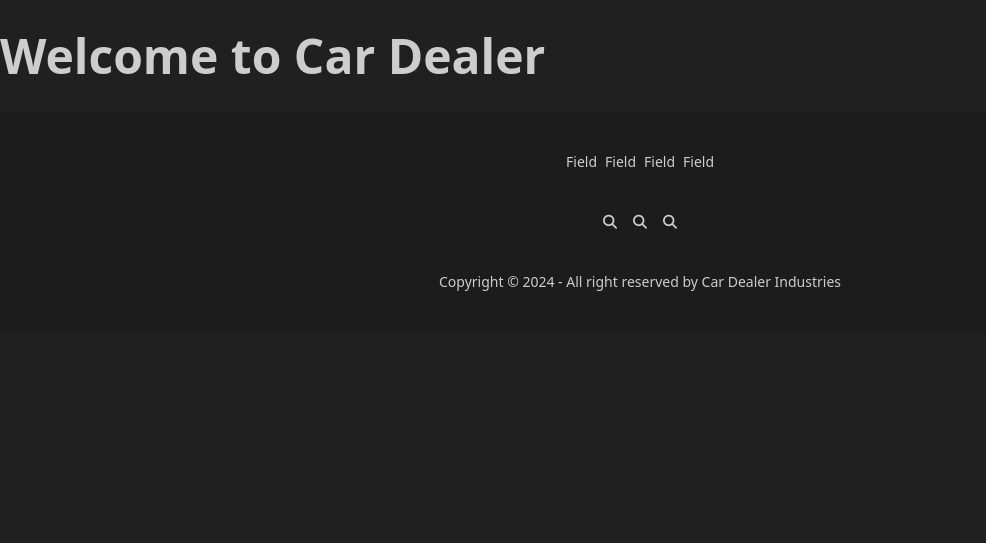
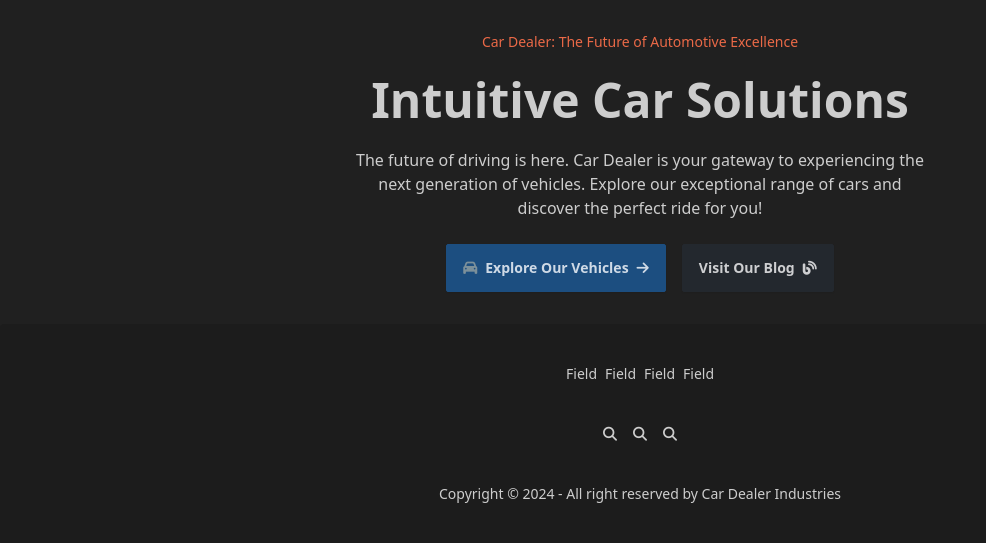
Before and after one commit to fzaca/car-dealer-system, a Django app: page / in a window 1280 px wide. Shown: the part 64-607 px from the top of the page, without its empty margins (0-986 px from the left). Run offline with Django 5.2, Linux system fonts and the light colour scheme; data that the repository does not hold is empty.

Commit message:
Add hero

```diff
--- /dev/null
+++ b/resources/core/templates/components/hero.html
@@ -0,0 +1,26 @@
+<!-- Hero -->
+{% load static %}
+<div class="flex justify-center">
+  <div class="flex flex-col items-center text-center gap-6 max-w-xl">
+    <span class="text-sm text-accent">Car Dealer: The Future of Automotive Excellence</span>
+
+    <h1 class="text-5xl font-bold">Intuitive Car Solutions</h1>
+
+    <span class>
+      The future of driving is here. Car Dealer is your gateway to experiencing the next generation of vehicles. Explore our exceptional range of cars and discover the perfect ride for you!
+    </span>
+
+    <div class="flex gap-4">
+      <a class="btn btn-primary">
+        <i class="fa-solid fa-car text-secondary"></i>
+        Explore Our Vehicles
+        <i class="fa-solid fa-arrow-right text-sm"></i>
+      </a>
+
+      <a class="btn btn-neutral">
+        Visit Our Blog
+        <i class="fa-solid fa-blog"></i>
+      </a>
+    </div>
+  </div>
+</div>
--- a/resources/core/templates/home.html
+++ b/resources/core/templates/home.html
@@ -6,5 +6,5 @@
 
 {% block content %}
     {% load static %}
-    <h1 class="text-5xl font-bold">Welcome to Car Dealer</h1>
+    {% include 'components/hero.html' %}
 {% endblock %}
```
Also changed, not shown: resources/core/templates/components/footer.html (indentation only).
